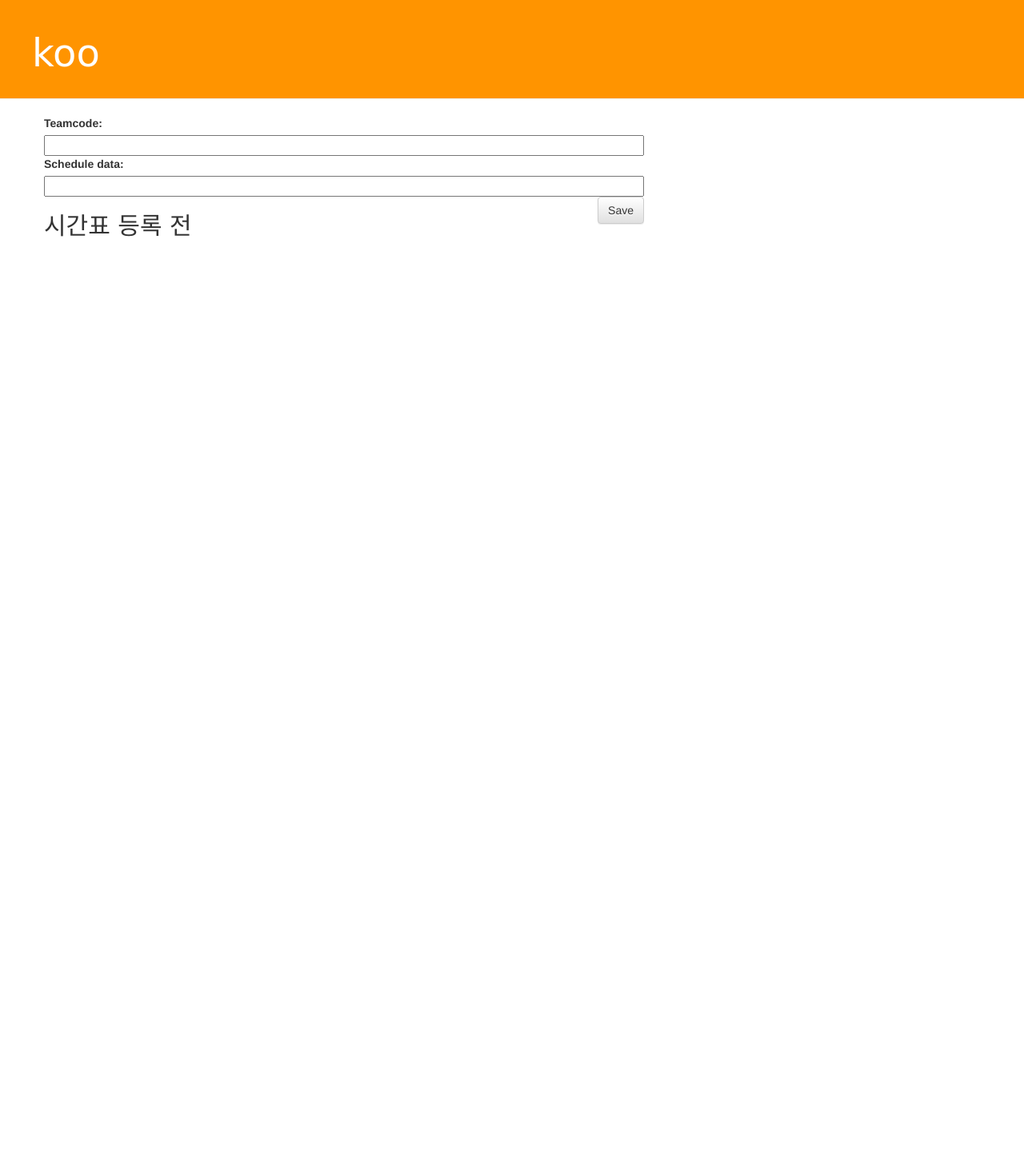
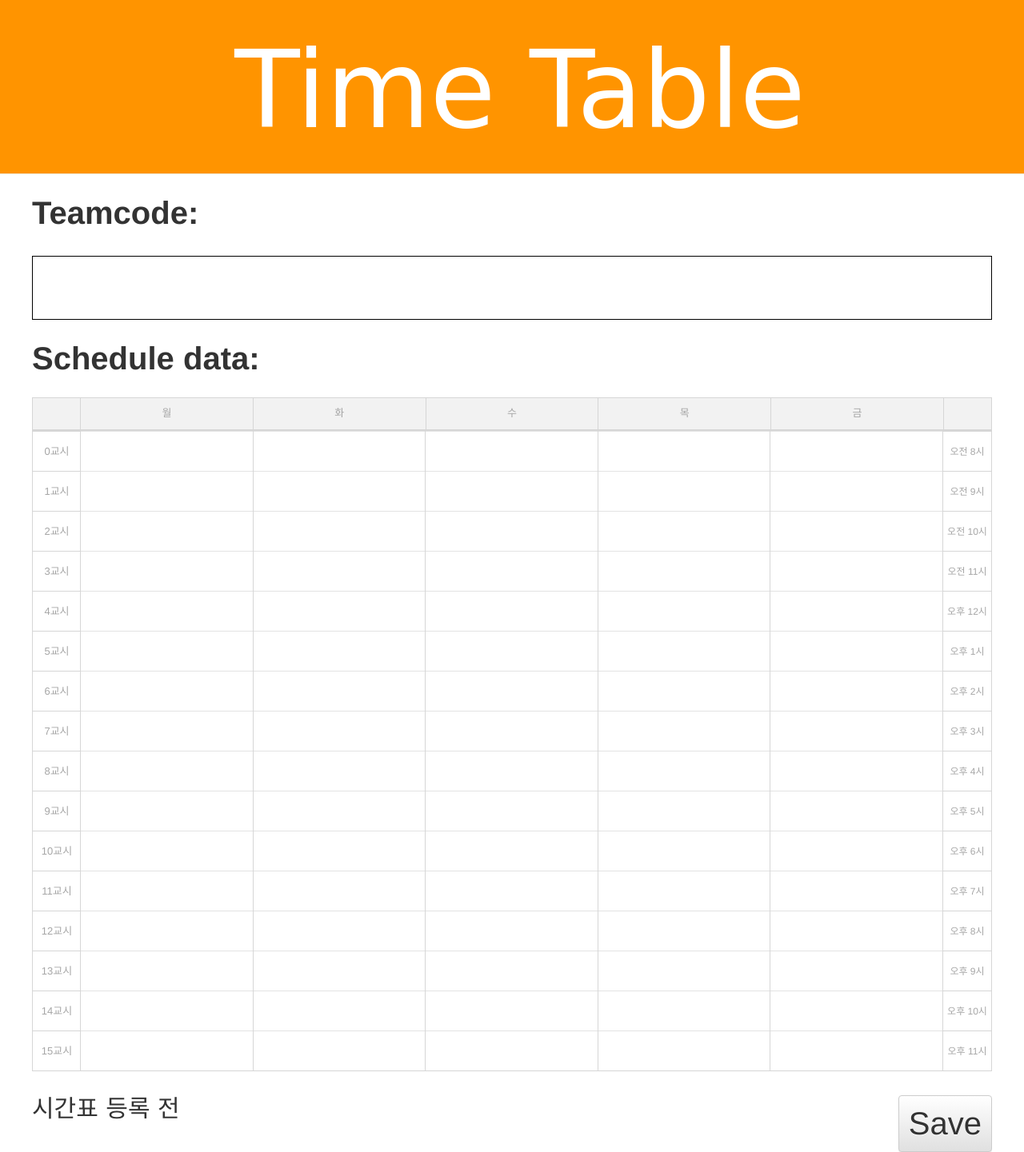
Before and after one commit to KooYS/TeamScheduler, a Django app: page /id/1 in a window 1280 px wide. Shown: the whole page at 80% size. Before the commit the page ends 296 px from the top, so only its background shows below. Run offline with Django 3.2, Linux system fonts and the light colour scheme; lists and menus that the app fills with data are empty; some libraries are stand-ins or nearby versions.

Commit message:
시간표등록작업

```diff
--- /dev/null
+++ b/schedule/static/css/container.table.css
@@ -0,0 +1,262 @@
+@charset "utf-8";
+
+body {
+	overflow: hidden;
+}
+
+/* * * * * * * * * * * * * * * * * * * * * * * * *  /  common  /  * * * * * * * * * * * * * * * * * * * * * * * * */
+
+#container div.tablehead > div.empty {
+	padding: 120px 0; text-align: center;
+}
+#container div.tablehead > div.empty > p {
+	display: inline-block; padding-top: 52px; color: #a6a6a6; font-size: 18px; font-weight: bold; background: transparent url('/images/container.timetable.empty.png') no-repeat top center; background-size: 48px 44px;
+}
+
+#container table.tablehead,
+#container table.tablebody {
+	border-collapse: collapse; width: 100%;
+}
+#container table.tablehead {
+	background-color: #f2f2f2;
+}
+#container table.tablehead tr {
+	height: 40px;
+}
+#container table.tablehead tr th,
+#container table.tablehead tr td {
+	border-width: 1px; border-style: solid; border-color: #d6d6d6; color: #a6a6a6; font-weight: normal; text-align: center;
+}
+#container table.tablebody {
+	background-color: transparent;
+}
+#container table.tablebody tr th,
+#container table.tablebody tr td {
+	border: 1px solid #d6d6d6; vertical-align: top;
+}
+#container table.tablebody tr th div.hours {
+	position: absolute; z-index: 11;
+}
+#container table.tablebody tr th div.hours div.hour {
+	position: absolute; z-index: 10; left: 0; width: 100%;
+}
+#container table.tablebody tr th div.hours div.hour,
+#container table.tablebody tr th div.times div.time {
+	box-sizing: border-box; border-top: 1px solid #d6d6d6;
+	color: #a6a6a6; font-weight: normal; text-align: center;
+}
+#container table.tablebody tr td div.cols {
+	position: absolute; z-index: 11;
+}
+#container table.tablebody tr td div.cols div.subject {
+	position: absolute; z-index: 10; overflow: hidden;
+	box-sizing: border-box; width: 100%; border: 1px solid #d6d6d6; border-width: 1px 0;
+}
+#container table.tablebody tr td div.cols div.subject h3 {
+	color: #292929; font-weight: bold;
+}
+#container table.tablebody tr td div.cols div.subject p em {
+	margin-right: 5px; color: #737373; font-weight: bold;
+}
+#container table.tablebody tr td div.cols div.subject p span {
+	color: #737373;
+}
+#container table.tablebody tr td div.cols div.preview {
+	background-color: #d6d6d6;
+}
+#container table.tablebody tr td div.grids div.grid {
+	box-sizing: border-box; border-top: 1px solid #e3e3e3;
+}
+#container table.tablebody tr td ul.status {
+	display: none; float: right;
+}
+#container table.tablebody tr td ul.status li {
+	float: left; width: 15px; height: 15px; background-repeat: no-repeat; background-position: center center; cursor: pointer;
+}
+#container table.tablebody tr td ul.status li.search {
+	background-image: url('/images/container.timetable.search.png');
+}
+#container table.tablebody tr td ul.status li.edit {
+	background-image: url('/images/container.timetable.edit.png');
+}
+#container table.tablebody tr td ul.status li.del {
+	background-image: url('/images/container.timetable.del.png');
+}
+#container ul.floating {
+	position: fixed; z-index: 80; bottom: 15px;
+}
+#container ul.floating li.button {
+	float: left; margin: 0 1px; height: 40px; line-height: 40px; cursor: pointer;
+	color: #fff; font-size: 14px; font-weight: bold; background-color: #c62917; background-repeat: no-repeat;
+}
+#container ul.floating li.button.search {
+	padding: 0 15px 0 45px; border-radius: 20px 0 0 20px; background-image: url('/images/container.timetable.search.icon.png'); background-position: 20px center;
+}
+#container ul.floating li.button.custom {
+	padding: 0 20px 0 30px; border-radius: 0 20px 20px 0; background-image: url('/images/container.timetable.custom.icon.png'); background-position: 10px center;
+}
+#container ul.floating li.button.only {
+	padding: 0 25px 0 50px; border-radius: 20px; background-position: 25px center;
+}
+
+.color1 { background-color: #f2e8e8; }
+.color2 { background-color: #ffe9e9; }
+.color3 { background-color: #eff9cc; }
+.color4 { background-color: #dcf2e9; }
+.color5 { background-color: #dee8f6; }
+.color6 { background-color: #fff8cc; }
+.color7 { background-color: #ffedda; }
+.color8 { background-color: #dceef2; }
+.color9 { background-color: #f2e8e8; }
+.color10 { background-color: #ffe9e9; }
+.color11 { background-color: #eff9cc; }
+.color12 { background-color: #dcf2e9; }
+.color13 { background-color: #dee8f6; }
+.color14 { background-color: #fff8cc; }
+.color15 { background-color: #ffedda; }
+.color16 { background-color: #dceef2; }
+.color17 { background-color: #f2e8e8; }
+.color18 { background-color: #ffe9e9; }
+.color19 { background-color: #eff9cc; }
+.color20 { background-color: #dcf2e9; }
+.color21 { background-color: #dee8f6; }
+.color22 { background-color: #fff8cc; }
+.color23 { background-color: #ffedda; }
+.color24 { background-color: #dceef2; }
+.color25 { background-color: #f2e8e8; }
+.color26 { background-color: #ffe9e9; }
+.color27 { background-color: #eff9cc; }
+.color28 { background-color: #dcf2e9; }
+.color29 { background-color: #dee8f6; }
+.color30 { background-color: #fff8cc; }
+
+/* * * * * * * * * * * * * * * * * * * * * * * * *  /  pc only  /  * * * * * * * * * * * * * * * * * * * * * * * * */
+
+@media only screen and (min-width: 641px) {
+	#container div.tablehead {
+		/*position: fixed;*//* z-index: 90; */margin-top: -15px; /*padding-top: 15px;*/ width: inherit;
+		background-color: #f8f8f8;
+	}
+	#container div.tablebody {
+		/*margin-top: 39px;*/ width: inherit;
+	}
+}
+
+@media only screen and (min-width: 1367px) {
+	#container table.tablehead tr td {
+		font-size: 14px;
+	}
+	#container table.tablehead tr th,
+	#container table.tablebody tr th,
+	#container table.tablebody tr th div {
+		width: 80px;
+	}
+	#container table.tablebody tr th div.times div.time,
+	#container table.tablebody tr td div.grids div.grid {
+		height: 60px; line-height: 60px; font-size: 13px;
+	}
+	#container table.tablebody tr th div.times div.time.small,
+	#container table.tablebody tr td div.grids div.grid.small {
+		height: 30px; line-height: 30px;
+	}
+	#container table.tablebody tr th div.hours div.hour {
+		font-size: 14px;
+	}
+	#container table.tablebody tr td h3 {
+		margin: 10px 10px 0 10px; font-size: 14px; line-height: 20px;
+	}
+	#container table.tablebody tr td p {
+		margin: 0 10px 10px 10px; line-height: 15px;
+	}
+	#container table.tablebody tr td p em {
+		font-size: 12px;
+	}
+	#container table.tablebody tr td p span {
+		font-size: 12px;
+	}
+	#container table.tablebody tr td ul.status {
+		margin: 10px 10px 0 0;
+	}
+}
+
+@media only screen and (min-width: 641px) and (max-width: 1366px) {
+	#container table.tablehead tr td {
+		font-size: 13px;
+	}
+	#container table.tablehead tr th,
+	#container table.tablebody tr th,
+	#container table.tablebody tr th div {
+		width: 60px;
+	}
+	#container table.tablebody tr th div.hours div.hour {
+		font-size: 13px;
+	}
+	#container table.tablebody tr th div.times div.time,
+	#container table.tablebody tr td div.grids div.grid {
+		height: 50px; line-height: 50px; font-size: 12px;
+	}
+	#container table.tablebody tr th div.times div.time.small,
+	#container table.tablebody tr td div.grids div.grid.small {
+		height: 25px; line-height: 25px;
+	}
+	#container table.tablebody tr td h3 {
+		margin: 7px 7px 0 7px; font-size: 12px; line-height: 13px;
+	}
+	#container table.tablebody tr td p {
+		margin: 0 7px 7px 7px; line-height: 12px;
+	}
+	#container table.tablebody tr td p em {
+		font-size: 11px;
+	}
+	#container table.tablebody tr td p span {
+		font-size: 11px;
+	}
+	#container table.tablebody tr td ul.status {
+		margin: 7px 7px 0 0;
+	}
+}
+
+/* * * * * * * * * * * * * * * * * * * * * * * * *  /  mobile only  /  * * * * * * * * * * * * * * * * * * * * * * * * */
+
+@media only screen and (max-width: 640px) {
+	#container div.tablehead {
+		position: relative; z-index: 90; background-color: #f8f8f8;
+	}
+	#container table.tablehead tr td {
+		font-size: 13px;
+	}
+	#container table.tablehead tr th,
+	#container table.tablebody tr th,
+	#container table.tablebody tr th div {
+		width: 40px;
+	}
+	#container table.tablebody tr th div.hours div.hour {
+		font-size: 10px;
+	}
+	#container table.tablebody tr th div.times div.time,
+	#container table.tablebody tr td div.grids div.grid {
+		height: 60px; line-height: 60px; font-size: 10px;
+	}
+	#container table.tablebody tr th div.times div.time.small,
+	#container table.tablebody tr td div.grids div.grid.small {
+		height: 30px; line-height: 30px;
+	}
+	#container table.tablebody tr td h3 {
+		margin: 5px 5px 0 5px; font-size: 11px;
+	}
+	#container table.tablebody tr td p {
+		margin: 0 5px 5px 5px;
+	}
+	#container table.tablebody tr td p em {
+		display: block; font-size: 10px;
+	}
+	#container table.tablebody tr td p span {
+		display: block; font-size: 10px;
+	}
+	#container table.tablebody tr td ul.status {
+		width: 0; height: 0; overflow: hidden;
+	}
+	#container ul.floating {
+		display: none;
+	}
+}
--- a/schedule/static/css/schedule.css
+++ b/schedule/static/css/schedule.css
@@ -1,4 +1,7 @@
-.page-header {
+
+/* 작은 기기들 (태블릿, 768px 이상) */
+@media (min-width: 900px) {
+    .page-header {
     background-color: #ff9400;
     margin-top: 0;
     padding: 20px 20px 20px 40px;
@@ -6,12 +9,14 @@
 
 .page-header h1, .page-header h1 a, .page-header h1 a:visited, .page-header h1 a:active {
     color: #ffffff;
-    font-size: 36pt;
+    font-size: 100pt;
     text-decoration: none;
+    text-align: center;
 }
 
 .content {
     margin-left: 40px;
+    margin-right: 40px;
 }
 
 h1, h2, h3, h4 {
@@ -24,10 +29,15 @@ h1, h2, h3, h4 {
 
 .save {
     float: right;
+    font-size: 40px;
 }
 
 .post-form textarea, .post-form input {
     width: 100%;
+    height: 80px;
+    border: 1px solid #000000;
+    margin-top: 20px;
+    margin-bottom: 20px;
 }
 
 .top-menu, .top-menu:hover, .top-menu:visited {
@@ -44,3 +54,27 @@ h1, h2, h3, h4 {
 .post h1 a, .post h1 a:visited {
     color: #000000;
 }
+
+form {
+    display: block;
+    margin: auto;
+    width: 100%;
+}
+
+label {
+    display: inline-block;
+    max-width: 100%;
+    margin-bottom: 5px;
+    font-weight: 700;
+    font-size: 40px;
+}
+
+.timetable [class^=col-] {
+    padding-top: 10px;
+    padding-bottom: 10px;
+    border: 1px solid #ddd;
+    border: 1px solid rgba(86,61,124,.2);
+}
+
+
+}
--- a/schedule/templates/html/base.html
+++ b/schedule/templates/html/base.html
@@ -6,17 +6,18 @@
     <title>koo</title>
     <link rel="stylesheet" href="https://maxcdn.bootstrapcdn.com/bootstrap/3.3.2/css/bootstrap.min.css">
     <link rel="stylesheet" href="https://maxcdn.bootstrapcdn.com/bootstrap/3.3.2/css/bootstrap-theme.min.css">
-    <script src="https://maxcdn.bootstrapcdn.com/bootstrap/3.3.2/js/bootstrap.min.js"></script>
     <link rel="stylesheet" href="{% static 'css/schedule.css' %}">
+    <link rel="stylesheet" href="{% static 'css/container.table.css' %}">
+    <script src="https://ajax.googleapis.com/ajax/libs/jquery/3.3.1/jquery.min.js"></script>
 </head>
 <body>
     <div class="page-header">
-    <h1><a href="/">koo</a></h1>
+    <h1><a href="/">Time Table</a></h1>
     </div>
 
-   <div class="content container">
+   <div class="content">
     <div class="row">
-        <div class="col-md-8">
+        <div class="col-sm-12">
             {% block content %}
             {% endblock %}
         </div>
--- a/schedule/templates/html/index.html
+++ b/schedule/templates/html/index.html
@@ -2,15 +2,44 @@
 
 {% block content %}
 
+<script type="text/javascript">
+
+       $(function(){
+        var matrix = new Array(16);
+        for (var i = 0; i < 16; i++) {
+          matrix[i] = new Array(5);
+          for (var j = 0; j<5; j++) {
+              matrix[i][j] = 0;
+          }
+        }
+            $(".grid").click(function(e) {
+                if($(e.currentTarget).css("background-color") == "rgb(255, 255, 0)"){
+                    $(e.currentTarget).css({"background-color" : "white"});
+                    matrix[$(e.currentTarget).index()][$(e.currentTarget).parent().data("index")] = 0;
+                }
+                else{
+                    $(e.currentTarget).css({"background-color" : "yellow"});
+                    matrix[$(e.currentTarget).index()][$(e.currentTarget).parent().data("index")] = 1;
+                }
+                $("#id_schedule_data").val(matrix.toString().replace(/,/gi,""));
+            });
+
+        });
+</script>
+
 	<form method="POST" class="post-form">{% csrf_token %}
 	        <label for="id_teamcode">Teamcode:</label>
         	<input type="text" name="teamcode" maxlength="20" required="" id="id_teamcode">
-        	<label for="id_schedule_data">Schedule data:</label>
-        	<input type="text" name="schedule_data" maxlength="100" required="" id="id_schedule_data">
+        	<label for="id_schedule_data" >Schedule data:</label>
+            {% include "html/timetable.html" %}
+        	<input type="hidden" name="schedule_data" maxlength="100" required="" id="id_schedule_data">
 	        <button type="submit" class="save btn btn-default">Save</button>
 	</form>
 
-    <div class="user">
+    <div class="user" style="margin: 0px;">
         <h2>{{ test }}</h2>
     </div>
+
+
+
 {% endblock %}
--- /dev/null
+++ b/schedule/templates/html/timetable.html
@@ -0,0 +1,196 @@
+
+<div id="container" class="timetable" style="margin-top: 30px;margin-bottom: 30px">
+<div class="wrap" style=""><!-- width: 610px; -->
+    <div class="tablehead">
+        <table class="tablehead">
+        <tbody>
+        <tr>
+            <th>
+            </th>
+            <td>
+                월
+            </td>
+            <td>
+                화
+            </td>
+            <td>
+                수
+            </td>
+            <td>
+                목
+            </td>
+            <td>
+                금
+            </td>
+            <td style="display: none;">
+                토
+            </td>
+            <td style="display: none;">
+                일
+            </td>
+            <th>
+            </th>
+        </tr>
+        </tbody>
+        </table>
+    </div>
+    <div class="tablebody">
+        <table class="tablebody" style="margin-top:">
+        <tbody>
+        <tr>
+            <th>
+                <div class="hours">
+                    <div class="hour" style="height: 50px; top: 0px; line-height: 50px;">
+                        0교시
+                    </div>
+                    <div class="hour" style="height: 50px; top: 50px; line-height: 50px;">
+                        1교시
+                    </div>
+                    <div class="hour" style="height: 50px; top: 100px; line-height: 50px;">
+                        2교시
+                    </div>
+                    <div class="hour" style="height: 50px; top: 150px; line-height: 50px;">
+                        3교시
+                    </div>
+                    <div class="hour" style="height: 50px; top: 200px; line-height: 50px;">
+                        4교시
+                    </div>
+                    <div class="hour" style="height: 50px; top: 250px; line-height: 50px;">
+                        5교시
+                    </div>
+                    <div class="hour" style="height: 50px; top: 300px; line-height: 50px;">
+                        6교시
+                    </div>
+                    <div class="hour" style="height: 50px; top: 350px; line-height: 50px;">
+                        7교시
+                    </div>
+                    <div class="hour" style="height: 50px; top: 400px; line-height: 50px;">
+                        8교시
+                    </div>
+                    <div class="hour" style="height: 50px; top: 450px; line-height: 50px;">
+                        9교시
+                    </div>
+                    <div class="hour" style="height: 50px; top: 500px; line-height: 50px;">
+                        10교시
+                    </div>
+                    <div class="hour" style="height: 50px; top: 550px; line-height: 50px;">
+                        11교시
+                    </div>
+                    <div class="hour" style="height: 50px; top: 600px; line-height: 50px;">
+                        12교시
+                    </div>
+                    <div class="hour" style="height: 50px; top: 650px; line-height: 50px;">
+                        13교시
+                    </div>
+                    <div class="hour" style="height: 50px; top: 700px; line-height: 50px;">
+                        14교시
+                    </div>
+                    <div class="hour" style="height: 50px; top: 750px; line-height: 50px;">
+                        15교시
+                    </div>
+                </div>
+            </th>
+            {% for i in range %}
+            {% if i > 4 %}
+            <td  style="display: none;" >
+            {% else %}
+            <td>
+            {% endif %}
+                <div class="cols" style="width: 96px;">
+                </div>
+                <div class="grids" data-index="{{i}}">
+                    <div class="grid">
+                    </div>
+                    <div class="grid">
+                    </div>
+                    <div class="grid">
+                    </div>
+                    <div class="grid">
+                    </div>
+                    <div class="grid">
+                    </div>
+                    <div class="grid">
+                    </div>
+                    <div class="grid">
+                    </div>
+                    <div class="grid">
+                    </div>
+                    <div class="grid">
+                    </div>
+                    <div class="grid">
+                    </div>
+                    <div class="grid">
+                    </div>
+                    <div class="grid">
+                    </div>
+                    <div class="grid">
+                    </div>
+                    <div class="grid">
+                    </div>
+                    <div class="grid">
+                    </div>
+                    <div class="grid">
+                    </div>
+
+                </div>
+            </td>
+            {% endfor %}
+
+            <th>
+                <div class="times">
+                    <div class="time">
+                        오전 8시
+                    </div>
+                    <div class="time">
+                        오전 9시
+                    </div>
+                    <div class="time">
+                        오전 10시
+                    </div>
+                    <div class="time">
+                        오전 11시
+                    </div>
+                    <div class="time">
+                        오후 12시
+                    </div>
+                    <div class="time">
+                        오후 1시
+                    </div>
+                    <div class="time">
+                        오후 2시
+                    </div>
+                    <div class="time">
+                        오후 3시
+                    </div>
+                    <div class="time">
+                        오후 4시
+                    </div>
+                    <div class="time">
+                        오후 5시
+                    </div>
+                    <div class="time">
+                        오후 6시
+                    </div>
+                    <div class="time">
+                        오후 7시
+                    </div>
+                    <div class="time">
+                        오후 8시
+                    </div>
+                    <div class="time">
+                        오후 9시
+                    </div>
+                    <div class="time">
+                        오후 10시
+                    </div>
+                    <div class="time">
+                        오후 11시
+                    </div>
+                </div>
+            </th>
+        </tr>
+        </tbody>
+        </table>
+    </div>
+</div>
+</div>
--- a/schedule/views.py
+++ b/schedule/views.py
@@ -31,7 +31,7 @@ def index(request,kakao_id):
 		text = request.session['form_message']
 		del request.session['form_message']
 
-	return render(request, 'html/index.html', {'users' : user , 'test' : text})
+	return render(request, 'html/index.html', {'users' : user , 'test' : text , 'range' : range(0,7)})
 
 def keyboard(request):
 	return JsonResponse({'type' : 'buttons','buttons' : ['시간표 설정','알고리즘']})
@@ -56,7 +56,7 @@ def message(request):
 	if return_str == "시간표 설정":
 		return JsonResponse({
 			'message': {'text': "링크 클릭",
-			 "message_button": {"label": "시간표 설정", "url": "http://112.171.53.22:1111/"+"id/"+return_json_str['user_key']}
+			 "message_button": {"label": "시간표 설정", "url": "http://10.210.99.99:8000/"+"id/"+return_json_str['user_key']}
 			 },
 			'keyboard': {'type': 'buttons','buttons': ['시간표 설정','알고리즘']}
 		})
```
Also changed, not shown: db.sqlite3.
